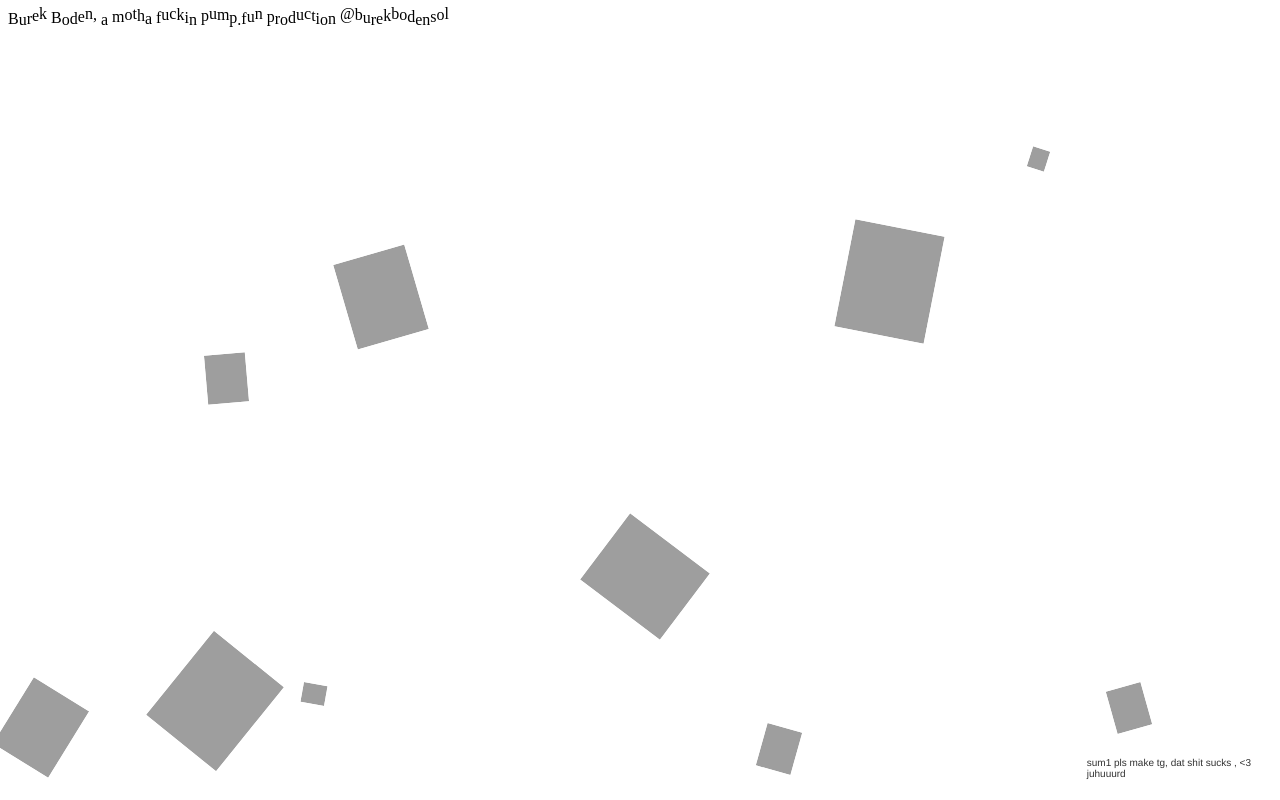
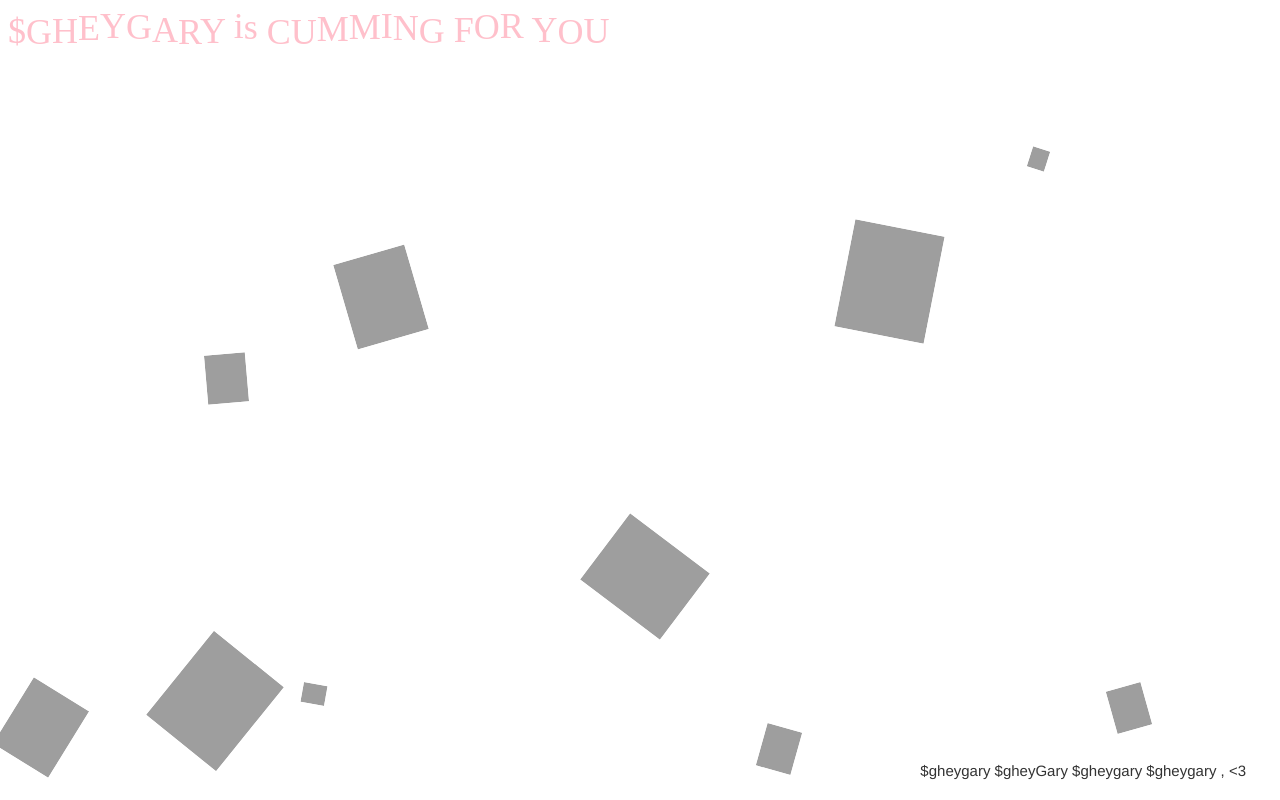
Before and after one commit to g0mjabbar/garyisghey, a plain HTML site: page index.html in a window 1280 px wide. Drawn offline with Linux system fonts and the light colour scheme.

Commit message:
Update index.html

```diff
--- a/index.html
+++ b/index.html
@@ -1,53 +1,47 @@
-
 <!doctype html>
 <html>
-
-
-
     <head>
         <meta name="viewport" content="width=device-width, user-scalable=no, minimum-scale=1.0, maximum-scale=1.0">
         <meta http-equiv="X-UA-Compatible" content="chrome=1">
-        <meta http-equiv="Content-Type" content="text/html; charset = UTF-8" />
-        <title>Da chillest nigga in da game</title>
+        <meta http-equiv="Content-Type" content="text/html; charset=UTF-8" />
+        <title>GHEY GARY</title>
         <style>
             body {
                 overflow: hidden;
                 background-color: #000000;
-
                 user-select: none;
                 -webkit-user-select: none;
                 -moz-user-select: none;
                 -o-user-select: none;
                 -ms-user-select: none;
-
             }
-    #info{
+            #info {
                 position: absolute;
-        right: 5px;
+                right: 10px;
                 bottom: 5px;
                 z-index: 2;
                 padding: 16px 24px;
-      color:#333;
-      font-size:10px;
+                color: #333;
+                font-size: 15px;
                 font-family: helvetica;
             }
-
+            #wobble {
+                font-size: 36px; /* Makes the font larger */
+                color: pink; /* Changes the color to pink */
+            }
         </style>
     </head>
     <body>
-        <div id="wobble" class="italic">Burek Boden, a motha fuckin pump.fun production @burekbodensol</div>
+        <div id="wobble" class="italic">$GHEYGARY is CUMMING FOR YOU</div>
         <div id="canvas"></div>
         <script src="js/protoclass.js"></script>
         <script src='js/box2d.js'></script>
-
         <script src='js/Main.js'></script>
         <script src='js/catz.js'></script>
-
-       <div id ="info">sum1 pls make tg, dat shit sucks
-                <a href="http://mrdoob.com/projects/chromeexperiments/ball-pool/">
-                </a> <a href="http://cat-bounce.com/"></a>, <3
+        <div id="info">$gheygary $gheyGary $gheygary  $gheygary
+            <a href="http://mrdoob.com/projects/chromeexperiments/ball-pool/"></a>
+            <a href="http://cat-bounce.com/"></a>, <3
             <a href="https://github.com/whichlight"></a> <br>
-               juhuuurd
         </div>
     </body>
 </html>
```
Lines whose indentation alone changed are shown as unchanged.
